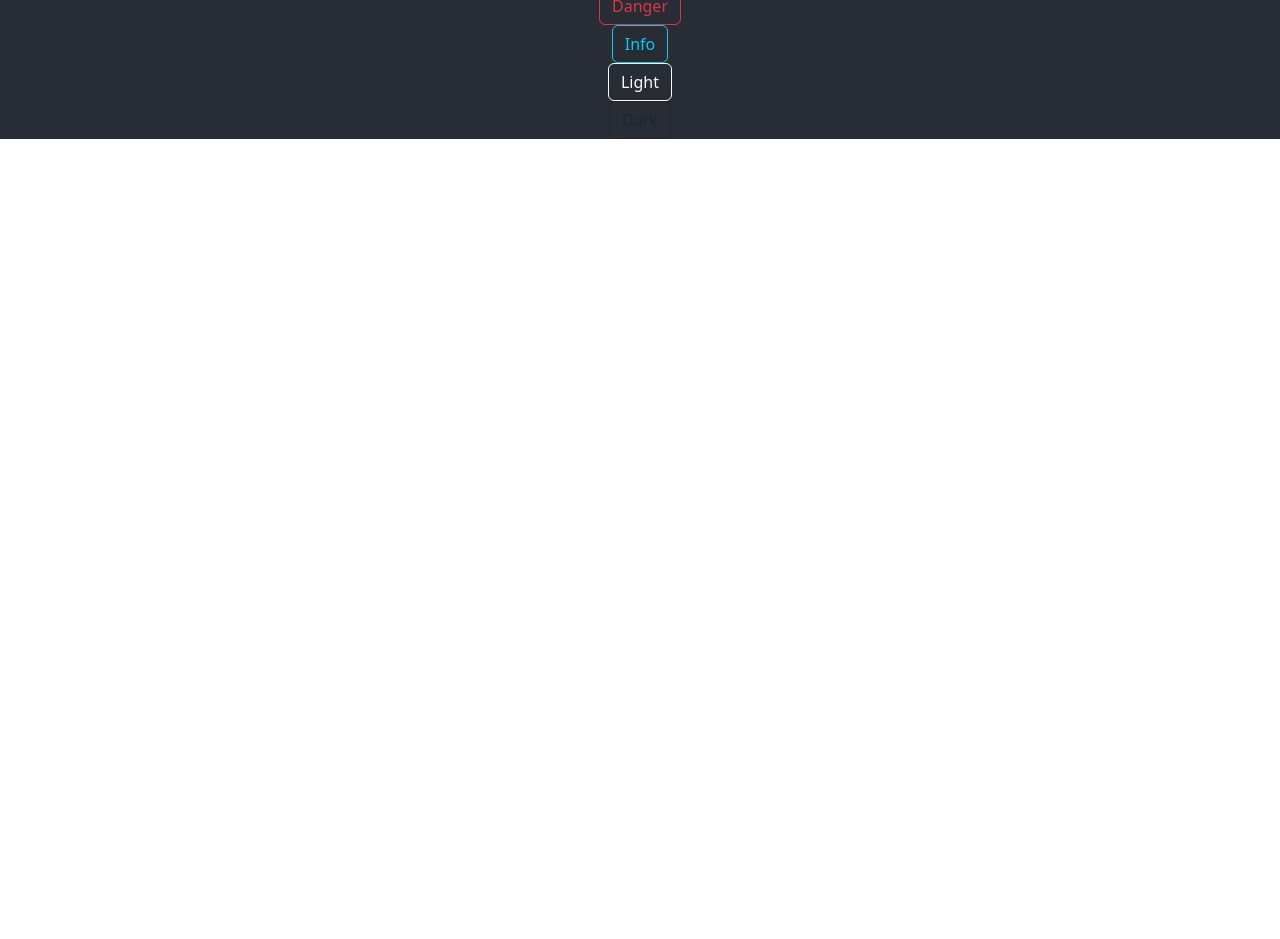
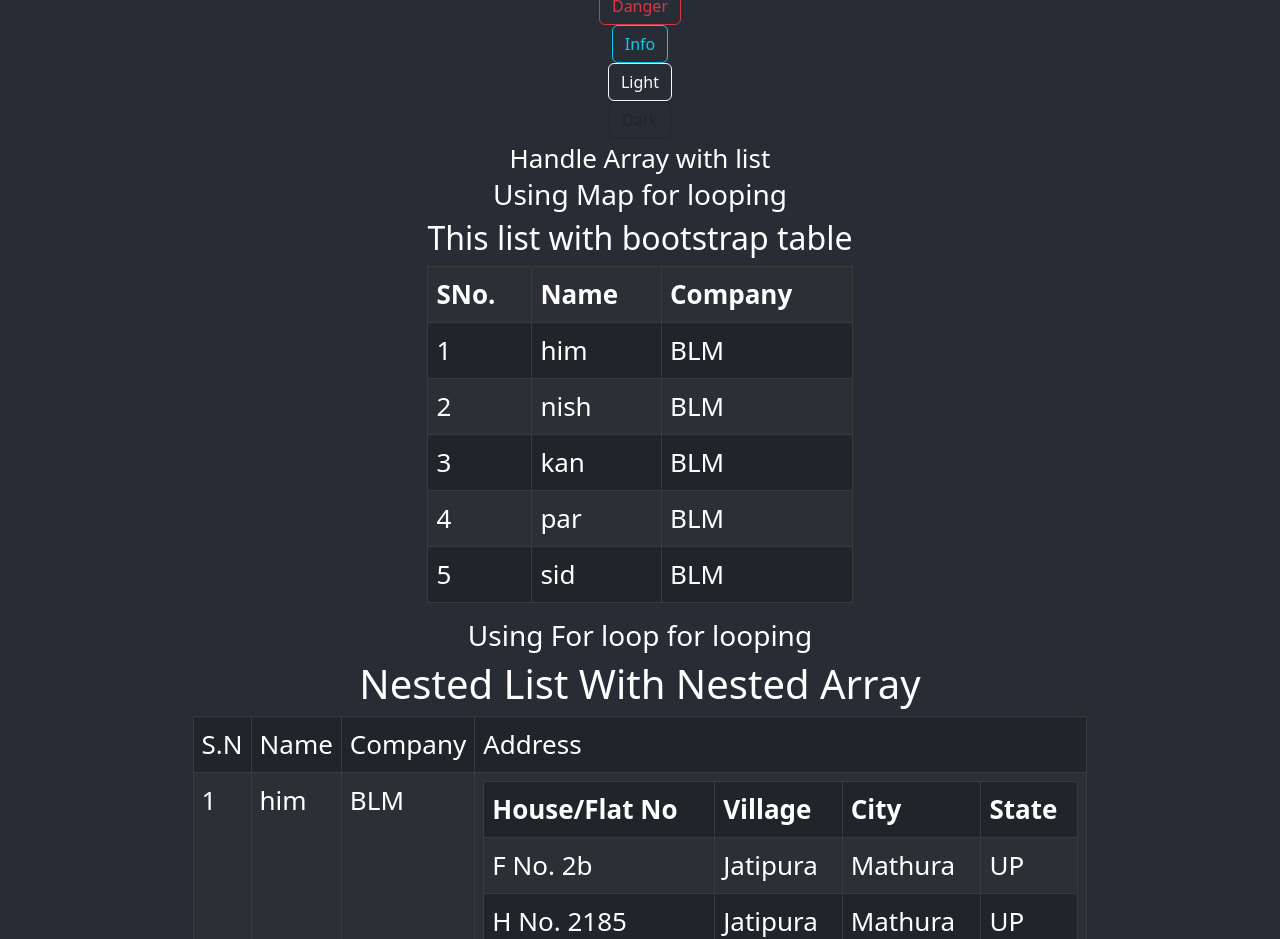
Before and after one commit to himanshusharma6797/blog, a React (Create React App) app: page / in a window 1280 px wide. Shown: the part 5400-6339 px from the top of the page. Before the commit the page ends 5539 px from the top, so only its background shows below. Built offline with nearby package versions, Linux system fonts and the light colour scheme.

Commit message:
7 August Changes

```diff
--- a/src/App.js
+++ b/src/App.js
@@ -21,6 +21,8 @@ import './style.css';
 import style from './style.module.css'
 // use react-bootstrap
 import Button from 'react-bootstrap/Button';
+import ArrayListingWithMap from './ArrayListingWithMap/ArrayListingWithMap';
+import NestedListWithNestedArray from './NestedList/NestedListWithNestedArray';
 // or
 // import {Button} from 'react-bootstrap';
 
@@ -138,6 +140,10 @@ function App() {
       <Button variant="outline-info">Info</Button>{' '}
       <Button variant="outline-light">Light</Button>{' '}
       <Button variant="outline-dark">Dark</Button>
+
+      {/* Handle Array with list */}
+      <ArrayListingWithMap></ArrayListingWithMap>
+      <NestedListWithNestedArray></NestedListWithNestedArray>
     </div>
   );
 }
--- /dev/null
+++ b/src/ArrayListingWithMap/ArrayListingWithMap.js
@@ -0,0 +1,52 @@
+import React from 'react'
+import {Table} from 'react-bootstrap';
+
+export default function ArrayListingWithMap() {
+    const students=['him','nish','kan','par','sid'];
+    const studentsWithArrayOfObjects=[
+        {name:'him',company:'BLM'},{name:'nish',company:'BLM'},{name:'kan',company:'BLM'},{name:'par',company:'BLM'},{name:'sid',company:'BLM'},{name:'hem',company:'HB'}];
+
+    // by map looping
+    students.map((iterate)=>console.log("One by one map function will iterate and give all elements",iterate));
+    // by for looping
+    for(let i =0;i<students.length;i++){
+        console.log("One by one for loop will iterate and give all elements", students[i])
+    }
+    return (
+        <div>
+        Handle Array with list
+        <h3>Using Map for looping</h3>
+        <h2>This list with bootstrap table</h2>
+        <Table striped bordered hover variant="dark" >
+            <tbody>
+            <tr>
+                <th>SNo.</th>
+            <th>Name</th>
+            <th>Company</th>
+            </tr>
+            {/* give second parameter to avoiding the unique key error */}
+        {studentsWithArrayOfObjects.map((ele, i)=>
+        // react_devtools_backend.js:4026 Warning: Each child in a list should have a unique "key" prop.
+        ele.company==='BLM'?
+        <tr key={i}>
+            {/* give serial number  */}
+        <td>{i+1}</td>
+        <td>{ele.name}</td>
+        <td>{ele.company}</td>
+    </tr>:null
+        // <>
+        // <h1 key={ele.name}>Name: {ele.name}</h1>
+        // <h1 key={ele.company}>Company: {ele.company}</h1>
+        // </>
+        // direct use tag not with curly braces
+        )}
+        </tbody>
+        </Table>
+        <h3>Using For loop for looping</h3>
+        {/* {for(let i =0;i<students.length;i++){
+            console.log("One by one for loop will iterate and give all elements", students[i])
+        }} */}
+        {/* the JSX will not supporting the for loop and gives error: Unexpected token */}
+    </div>
+  )
+}
--- a/src/LCMInFC/UseEffect.js
+++ b/src/LCMInFC/UseEffect.js
@@ -4,8 +4,8 @@ export default function UseEffect(props) {
     const [count, setCount]=useState(0);
     const [countTwo, setCountTwo]=useState(0);
     const [countThree, setCountThree]=useState(0);
-    const [countFour, setCountFour]=useState(0);
-    const [countFive, setCountFive]=useState(0);
+    // const [countFour, setCountFour]=useState(0);
+    // const [countFive, setCountFive]=useState(0);
     // If you’re familiar with React class lifecycle methods, you can think of useEffect Hook as componentDidMount, componentDidUpdate, and componentWillUnmount combined.
     useEffect(()=>{
         console.log("useEffect count one");
@@ -20,8 +20,19 @@ export default function UseEffect(props) {
     // this will update only for the state name which we are used in the array
     // and we can use more then one useState
 
-    // function that call useEffect inside it
-    // const
+    // function that call useEffect inside it we can not do that due to react-hooks/rules-of-hooks
+    // const functionCallUseEffect=()=>{
+    //     useEffect(()=>{
+    //         console.log("useEffect inside the Function");
+    //     })
+    // }
+    // calling useState inside a function we can not do that due to react-hooks/rules-of-hooks
+    // useEffect(()=>{
+    //     const useEffectCallFunction=()=>{
+    //         console.log("Function inside the useEffect");
+    //     }
+    //     useEffectCallFunction();
+    // })
 
     useEffect(()=>{
         console.log("useEffect props counter");
@@ -32,6 +43,8 @@ export default function UseEffect(props) {
 
   return (
     <div>
+    {/* <button onClick={()=>functionCallUseEffect()}>Function Call useEffect</button> */}
+
         useEffect for state {count}
     <button onClick={()=>setCount(count+1)}>Counter Update</button>
         useEffect for state {countTwo}
--- /dev/null
+++ b/src/NestedList/NestedListWithNestedArray.js
@@ -0,0 +1,94 @@
+import React from 'react'
+import Table from 'react-bootstrap/Table';
+
+export default function NestedListWithNestedArray() {
+    // nested array
+    const apneLog=[
+        {name:'him',company:'BLM'
+        , address:[
+            {'H/F No':'F No. 2b', village:'Jatipura', city:'Mathura', state:'UP'},
+            {'H/F No':'H No. 2185', village:'Jatipura', city:'Mathura', state:'UP'},
+            {'H/F No':'Bajar', village:'Jatipura', city:'Mathura', state:'UP'},
+            {'H/F No':'Haweli', village:'Jatipura', city:'Mathura', state:'UP'},
+        ]
+    },
+    {name:'nish',company:'BLM'
+    , address:[
+        {'H/F No':'khudka', village:'Radhika Vihar', city:'Mathura', state:'UP'},
+        {'H/F No':'mausaji', village:'Radhika Vihar', city:'Mathura', state:'UP'},
+        {'H/F No':'null', village:'Radhika Vihar', city:'Mathura', state:'UP'},
+        {'H/F No':'undefine', village:'Radhika Vihar', city:'Mathura', state:'UP'},
+    ]},
+    {name:'kan',company:'BLM'
+    , address:[
+        {'H/F No':'nani', village:'Jatipura', city:'Mathura', state:'UP'},
+        {'H/F No':'khudka', village:'Jatipura', city:'Mathura', state:'UP'},
+        {'H/F No':'null', village:'Jatipura', city:'Mathura', state:'UP'},
+        {'H/F No':'ramu mama ka', village:'Jatipura', city:'Mathura', state:'UP'},
+    ]},
+    {name:'par',company:'BLM'
+    , address:[
+        {'H/F No':'khudka', village:'Jatipura', city:'Mathura', state:'UP'},
+        {'H/F No':'meghna', village:'Jatipura', city:'Mathura', state:'UP'},
+        {'H/F No':'iska', village:'Jatipura', city:'Mathura', state:'UP'},
+        {'H/F No':'uska', village:'Jatipura', city:'Mathura', state:'UP'},
+    ]},
+    {name:'sid',company:'BLM'
+    , address:[
+        {'H/F No':'ronchi', village:'Jatipura', city:'Mathura', state:'UP'},
+        {'H/F No':'H No. 2185', village:'Jatipura', city:'Mathura', state:'UP'},
+        {'H/F No':'Bajar', village:'Jatipura', city:'Mathura', state:'UP'},
+        {'H/F No':'Haweli', village:'Jatipura', city:'Mathura', state:'UP'},
+    ]},
+    {name:'hem',company:'HB'
+    , address:[
+        {'H/F No':'mandi', village:'Jatipura', city:'Mathura', state:'UP'},
+        {'H/F No':'H No. 2185', village:'Jatipura', city:'Mathura', state:'UP'},
+        {'H/F No':'Bajar', village:'Jatipura', city:'Mathura', state:'UP'},
+        {'H/F No':'Haweli', village:'Jatipura', city:'Mathura', state:'UP'},
+    ]}];
+  return (
+    <div>
+        <h1>Nested List With Nested Array</h1>
+        <Table variant='dark' striped bordered hover>
+            <thead>
+                <tr>
+                    <td>S.N</td>
+                    <td>Name</td>
+                    <td>Company</td>
+                    <td>Address</td>
+                </tr>
+            </thead>
+            <tbody>
+                {apneLog.map((element,uniqueKey)=>
+                <tr key={uniqueKey}>
+                    <td>{uniqueKey+1}</td>
+                    <td>{element.name}</td>
+                    <td>{element.company}</td>
+                    <td>
+                        <Table variant='dark' striped bordered hover>
+                            <thead>
+                            <tr>
+                    <th>House/Flat No</th>
+                    <th>Village</th>
+                    <th>City</th>
+                    <th>State</th>
+                </tr>
+                            </thead>
+                            <tbody>{element.address.map((addressElement,uK)=>
+                    <tr key={uK}>
+                        <td>{addressElement['H/F No']}</td>
+                        <td>{addressElement.village}</td>
+                        <td>{addressElement['city']}</td>
+                        <td>{addressElement.state}</td>
+                    </tr>)}
+                        </tbody>
+                        </Table>
+                    </td>
+                </tr>
+                )}
+            </tbody>
+        </Table>
+    </div>
+  )
+}
```
